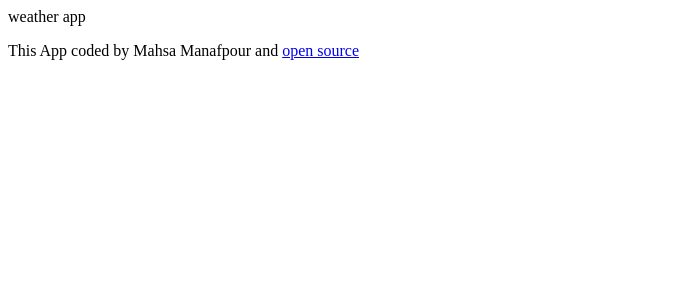
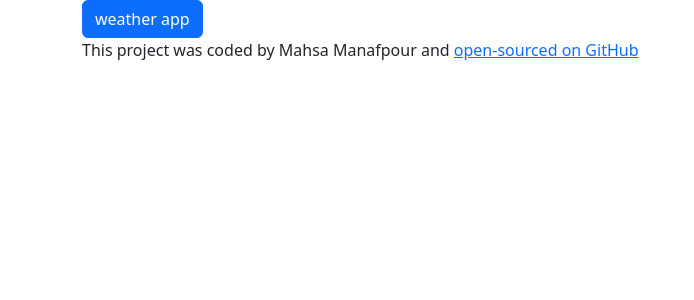
Before and after one commit to mahsamnfpr/react-weather-five, a React (Create React App) app: page / in a window 1280 px wide. Shown: the top 300 px of the page, without its empty margins (0-694 px from the left). Built offline with nearby package versions, Linux system fonts and the light colour scheme.

Commit message:
added bootstrap

```diff
--- a/package.json
+++ b/package.json
@@ -6,6 +6,7 @@
     "@testing-library/jest-dom": "^5.16.5",
     "@testing-library/react": "^13.4.0",
     "@testing-library/user-event": "^13.5.0",
+    "bootstrap": "^5.2.3",
     "react": "^18.2.0",
     "react-dom": "^18.2.0",
     "react-scripts": "5.0.1",
--- a/src/App.js
+++ b/src/App.js
@@ -1,15 +1,17 @@
 import logo from './logo.svg';
 import './App.css';
 
-function App() {
+export default function App() {
   return (
     <div className="App">
-      weather app
-      <p>
-      This App coded by Mahsa Manafpour and <a href='https://github.com/mahsamnfpr/react-weather-five'>open source</a>
-      </p>
+      <div className="container">
+
+      <button className="btn btn-primary">weather app</button>
+      <footer>
+      This project was coded by Mahsa Manafpour and <a href='https://github.com/mahsamnfpr/react-weather-five' target="_blank">open-sourced on GitHub</a>
+      </footer>
     </div>
+      </div>
+
   );
 }
-
-export default App;
--- a/src/index.js
+++ b/src/index.js
@@ -1,6 +1,7 @@
 import React from 'react';
 import ReactDOM from 'react-dom/client';
 import './index.css';
+import 'bootstrap/dist/css/bootstrap.css';
 import App from './App';
 import reportWebVitals from './reportWebVitals';
 
```
Also changed, not shown: 1 other file (tests, documents, lock files or other folders).
